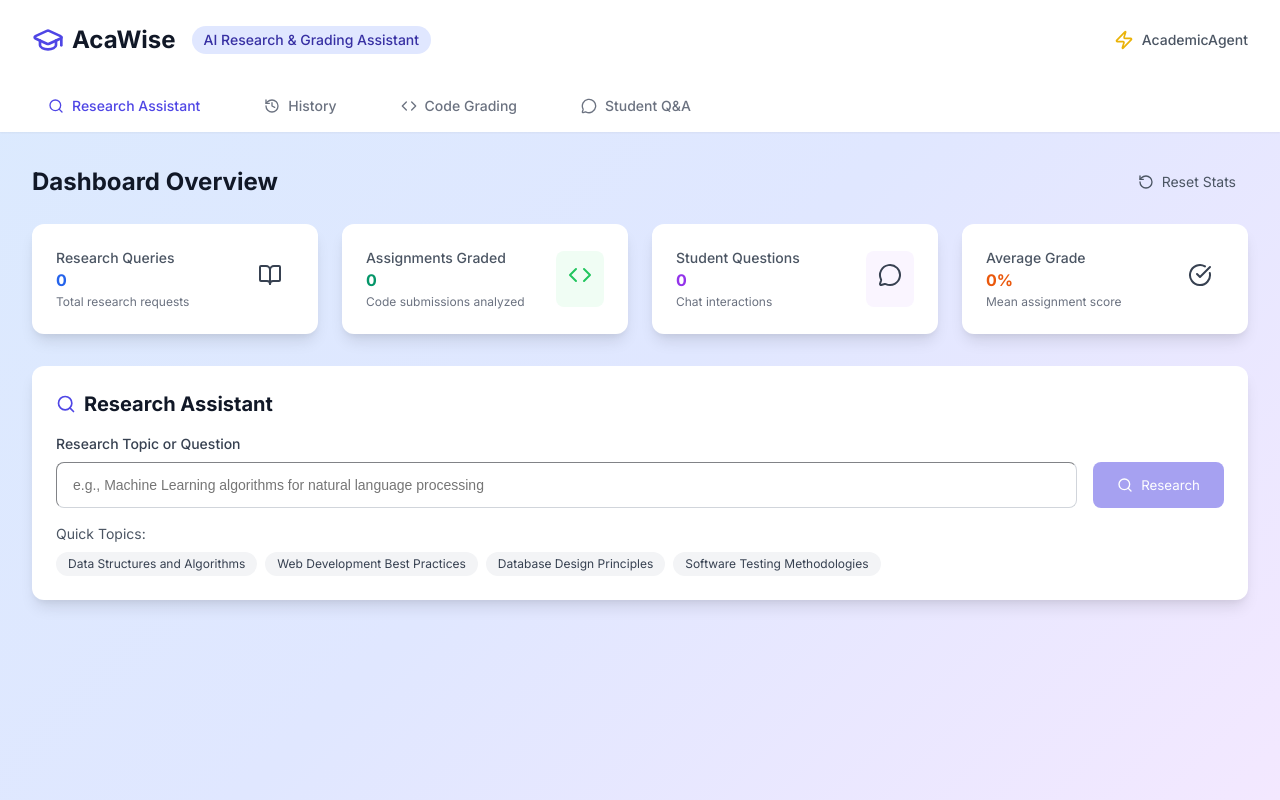
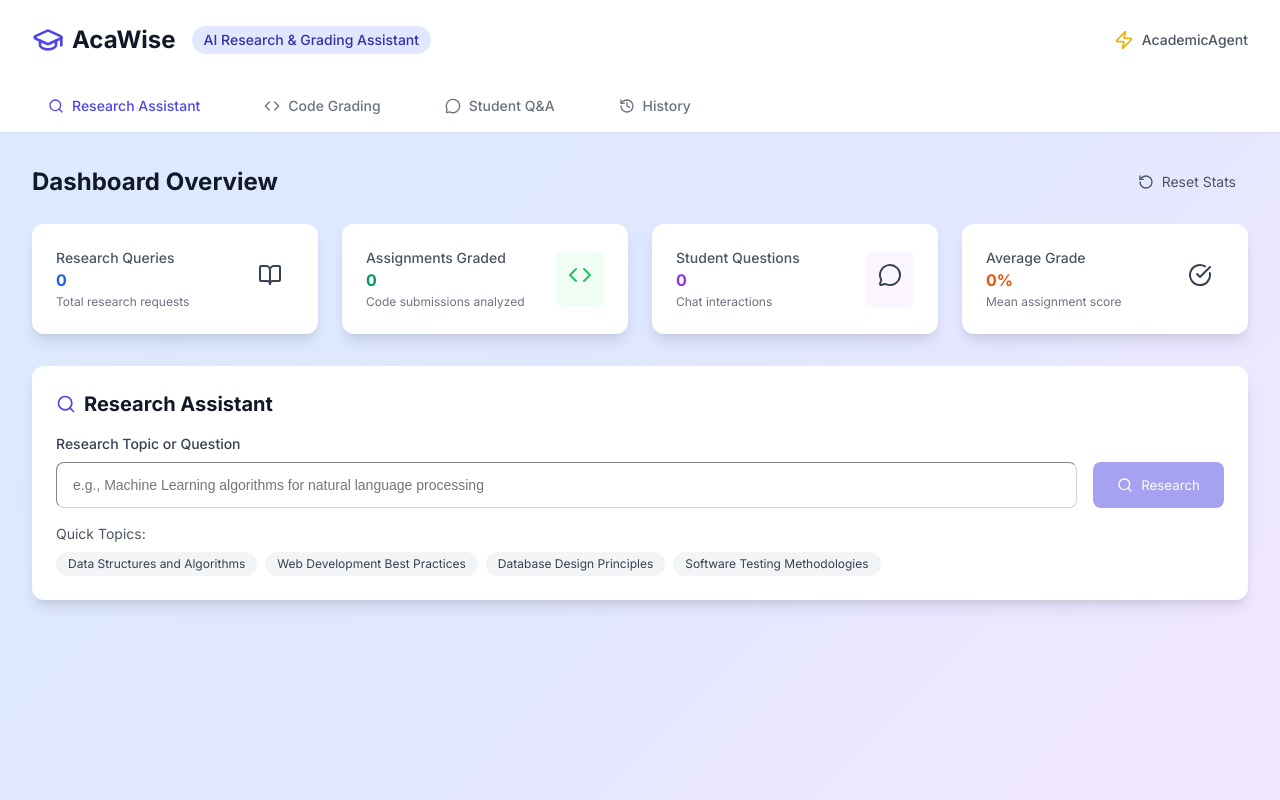
Before and after one commit to James-wasonga/Academic-Agent, a React (Vite) app in the folder Frontend/: page / in a window 1280 px wide. Built offline with nearby package versions, Linux system fonts and the light colour scheme.

Commit message:
style navigation bar

```diff
--- a/Frontend/src/components/Navigation/Navigation.css
+++ b/Frontend/src/components/Navigation/Navigation.css
@@ -1,6 +1,3 @@
-
-
-
 
 /* Navigation.css - Fixed for mobile responsiveness */
 
--- a/Frontend/src/components/Navigation/Navigation.jsx
+++ b/Frontend/src/components/Navigation/Navigation.jsx
@@ -80,9 +80,9 @@ const Navigation = ({ activeTab, setActiveTab }) => {
   // 🆕 UPDATED: Added 'history' tab with History icon
   const tabs = [
     { id: 'research', label: 'Research Assistant', icon: Search },
-    { id: 'history', label: 'History', icon: History, showBadge: true }, // 🆕 NEW TAB
     { id: 'grading', label: 'Code Grading', icon: Code },
-    { id: 'chat', label: 'Student Q&A', icon: MessageCircle }
+    { id: 'chat', label: 'Student Q&A', icon: MessageCircle },
+    { id: 'history', label: 'History', icon: History, showBadge: true } // 🆕 NEW TAB
   ];
 
   return (
```
